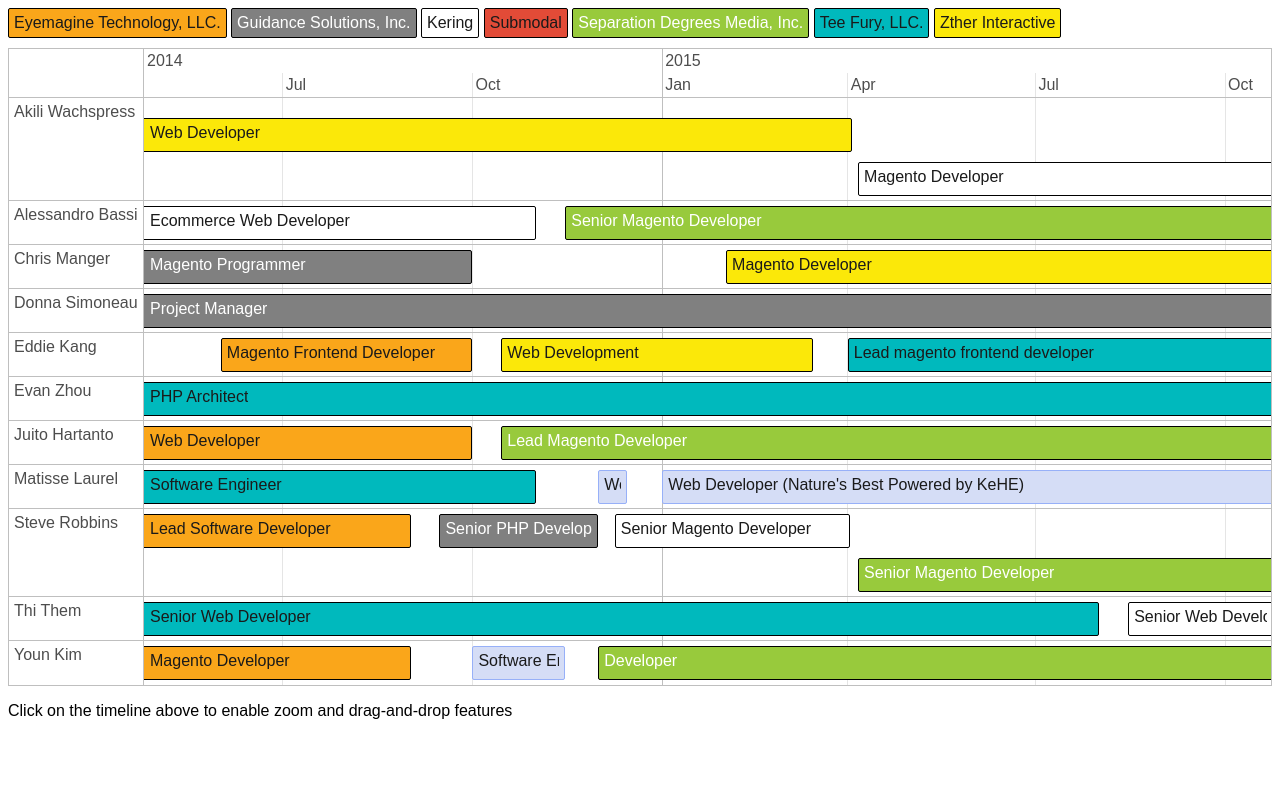
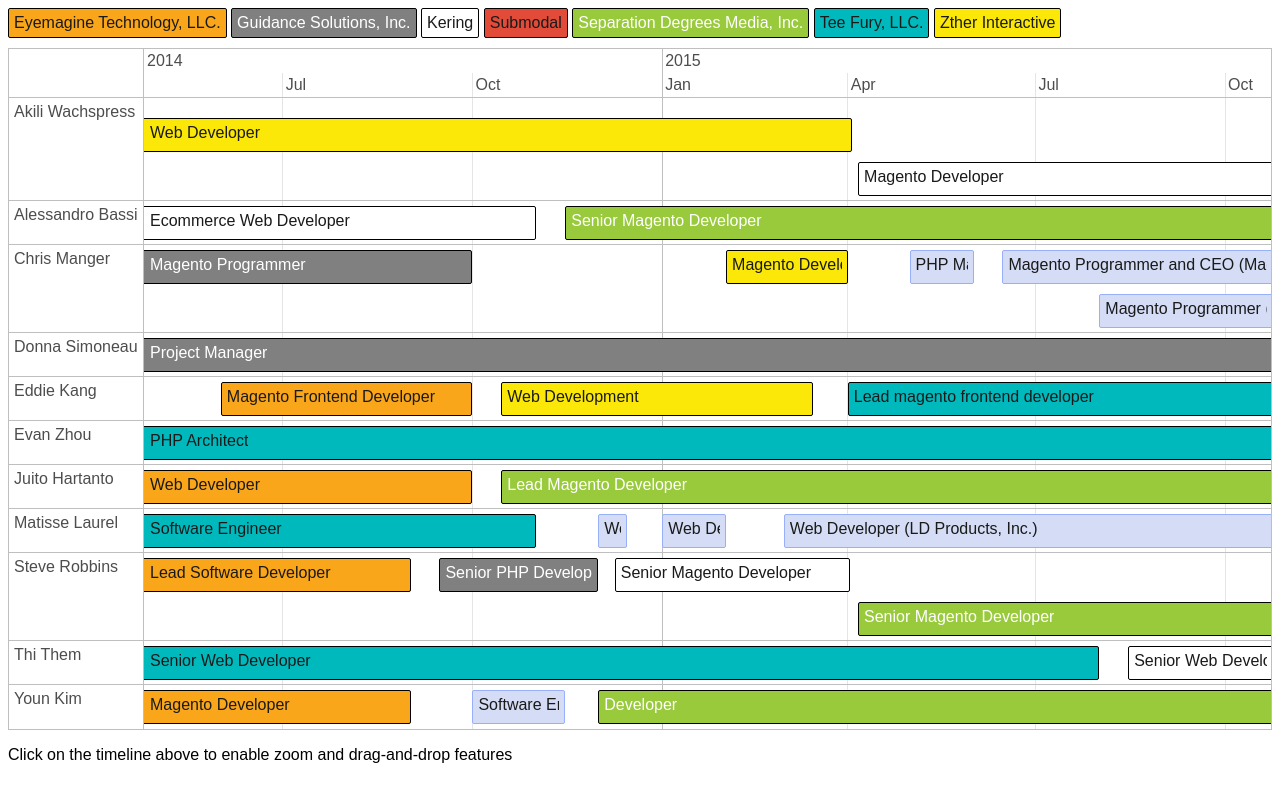
Before and after one commit to steverobbins/timeline.steverobbins.com, a plain HTML site: page index.html in a window 1280 px wide. Drawn offline with nearby package versions, Linux system fonts and the light colour scheme.

Commit message:
Derpy hooves

```diff
--- a/index.html
+++ b/index.html
@@ -129,8 +129,26 @@
               group: groupId,
               content: 'Magento Developer',
               start: '2015-02-01',
+              end: '2015-04-01',
+              className: 'zther'
+            });
+            items.add({
+              group: groupId,
+              content: 'PHP Magento Developer (Anna\'s Linens)',
+              start: '2015-05-01',
+              end: '2015-06-01',
+            });
+            items.add({
+              group: groupId,
+              content: 'Magento Programmer and CEO (MageMagenified.com, LLC)',
+              start: '2015-06-15',
               end: current,
-              className: 'zther'
+            });
+            items.add({
+              group: groupId,
+              content: 'Magento Programmer (Dental Assets)',
+              start: '2015-08-01',
+              end: current,
             });
 
             // Donna
@@ -240,6 +258,12 @@
               group: groupId,
               content: 'Web Developer (Nature\'s Best Powered by KeHE)',
               start: '2015-01-01',
+              end: '2015-02-01'
+            });
+            items.add({
+              group: groupId,
+              content: 'Web Developer (LD Products, Inc.)',
+              start: '2015-03-01',
               end: current
             });
 
```
